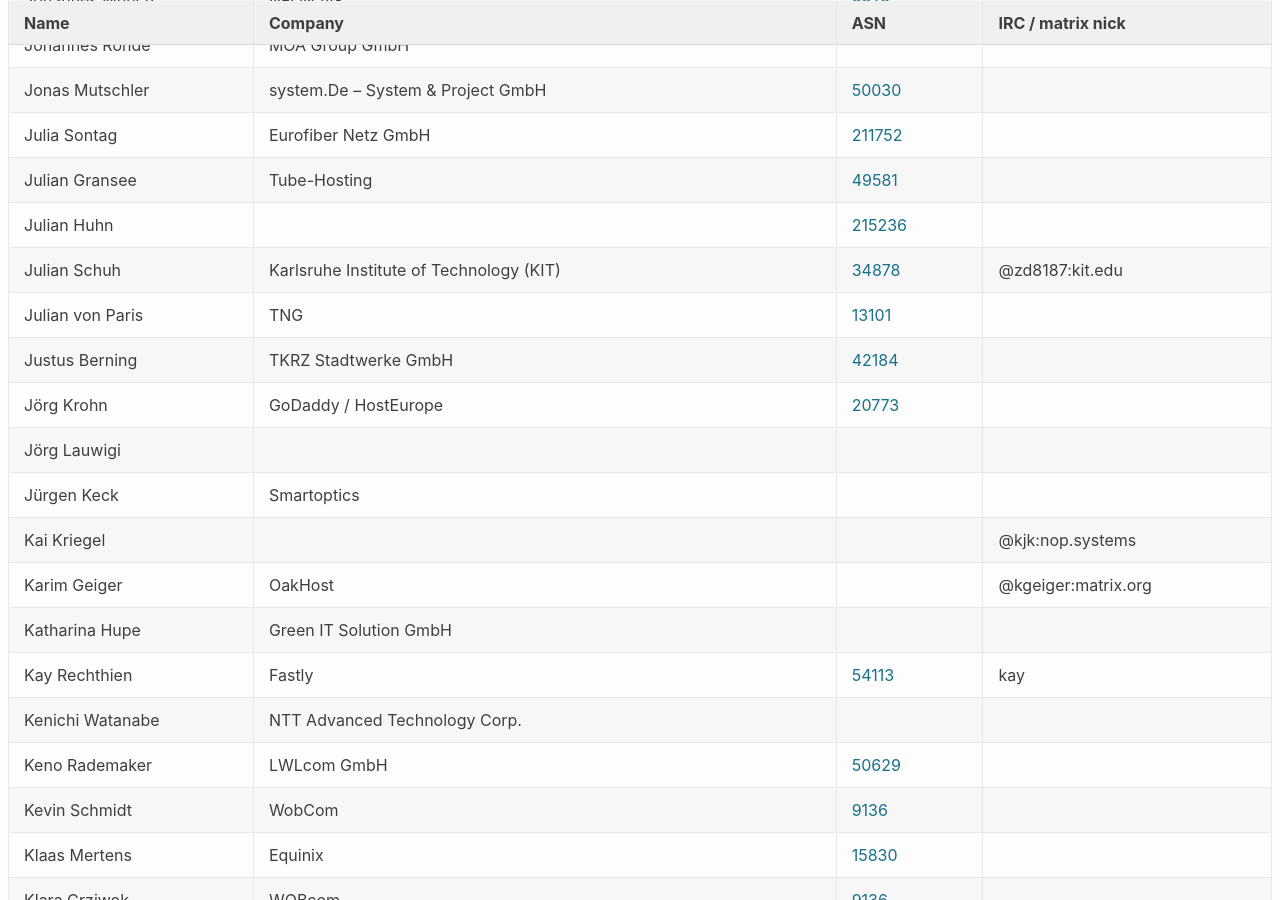
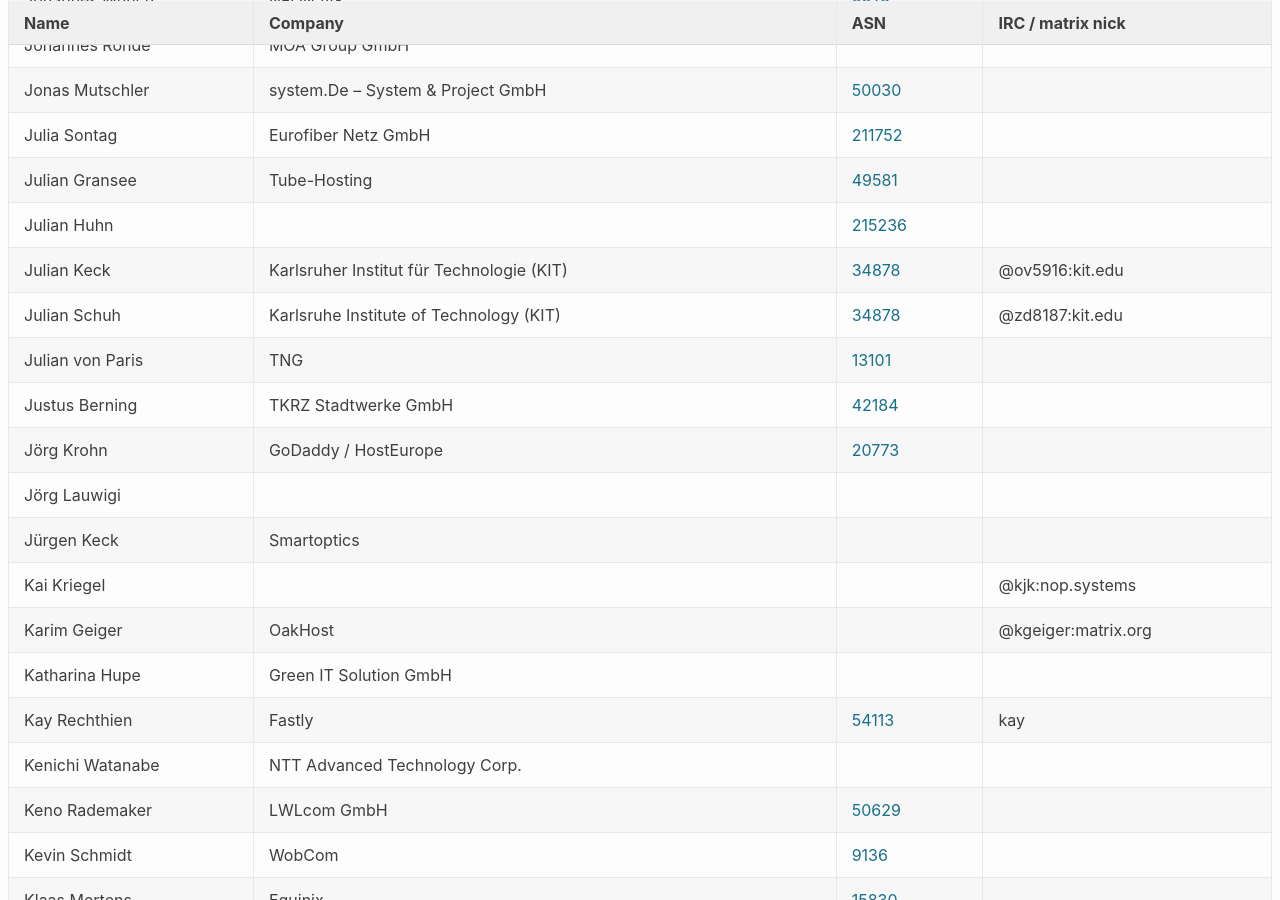
Before and after one commit to denog/pretix-attendeelist, a Jekyll site: the page built from denog16/index.markdown, in a window 1280 px wide and 900 px high, scrolled down 6436 px. Built offline with Jekyll 4.4.1, drawn with Linux system fonts in a browser that asks for light colours.

Commit message:
Latest data: Wed Oct  9 15:10:35 UTC 2024

```diff
--- a/_data/attendees_denog16_onsite.json
+++ b/_data/attendees_denog16_onsite.json
@@ -864,6 +864,12 @@
     "asn": "215236"
   },
   {
+    "name": "Julian Keck",
+    "company": "Karlsruher Institut für Technologie (KIT)",
+    "irc": "@ov5916:kit.edu",
+    "asn": "34878"
+  },
+  {
     "name": "Julian Schuh",
     "company": "Karlsruhe Institute of Technology (KIT)",
     "irc": "@zd8187:kit.edu",
```
